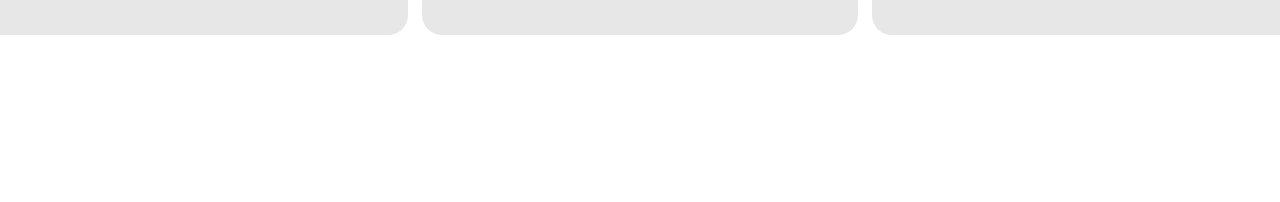
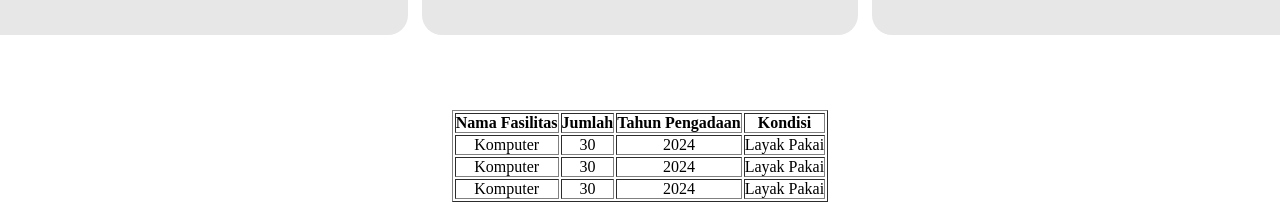
Before and after one commit to mikmself/al-irsyad, a plain HTML site: page websmp/index.html in a window 1280 px wide. Shown: the part 1333-1535 px from the top of the page. Before the commit the page ends 1368 px from the top, so only its background shows below. Drawn offline with Linux system fonts and the light colour scheme.

Commit message:
feat : daftar fasilitas

```diff
--- a/websmp/index.html
+++ b/websmp/index.html
@@ -56,6 +56,34 @@
                 </div>
             </div>
         </section>
+        <section id="fasilitas">
+            <table border="1">
+                <tr>
+                    <th>Nama Fasilitas</th>
+                    <th>Jumlah</th>
+                    <th>Tahun Pengadaan</th>
+                    <th>Kondisi</th>
+                </tr>
+                <tr>
+                    <td>Komputer</td>
+                    <td>30</td>
+                    <td>2024</td>
+                    <td>Layak Pakai</td>
+                </tr>
+                <tr>
+                    <td>Komputer</td>
+                    <td>30</td>
+                    <td>2024</td>
+                    <td>Layak Pakai</td>
+                </tr>
+                <tr>
+                    <td>Komputer</td>
+                    <td>30</td>
+                    <td>2024</td>
+                    <td>Layak Pakai</td>
+                </tr>
+            </table>
+        </section>
     </main>
 </body>
 </html>
```
